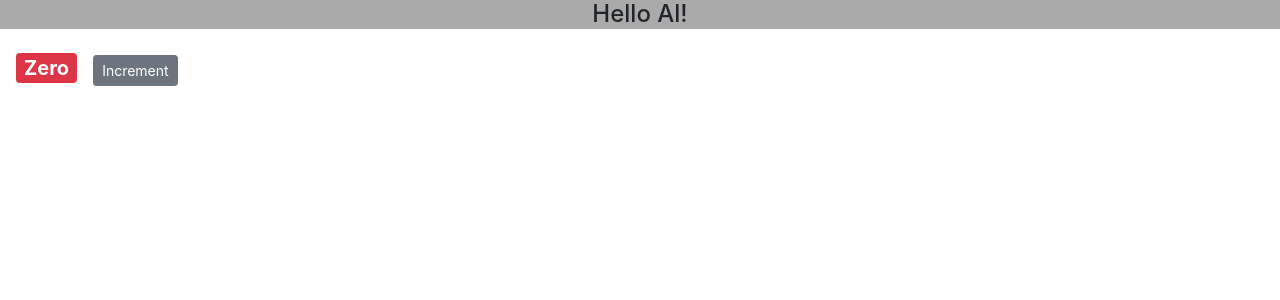
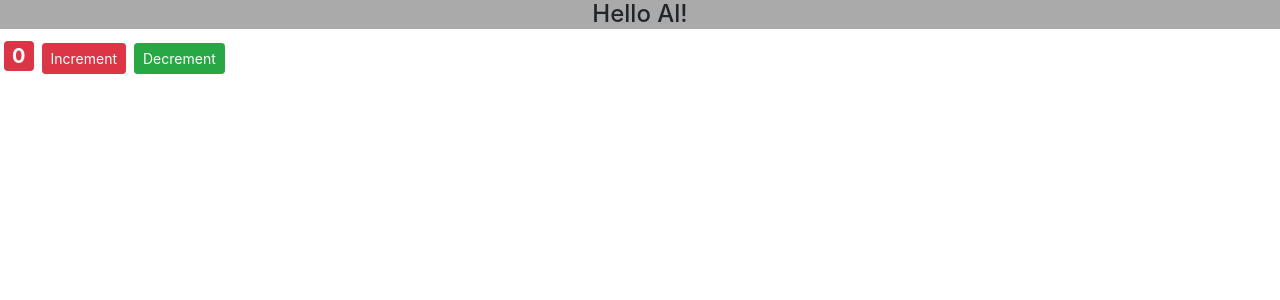
Before and after one commit to alxayeed/my-react, a React (Create React App) app: page / in a window 1280 px wide. Shown: the top 300 px of the page. Built offline with nearby package versions, Linux system fonts and the light colour scheme.

Commit message:
decrement button with dynamic state changes added

```diff
--- a/src/components/counter.jsx
+++ b/src/components/counter.jsx
@@ -1,59 +1,110 @@
 import React, { Component } from "react";
 
 class Counter extends Component {
-
   state = {
     count: 0,
-        tags: ['tag 1', 'tag 2', 'tag 3']
+    tags: ["tag 1", "tag 2", "tag 3"],
   };
 
   style = {
     fontSize: 20,
     fontWeight: "bold",
-    }
+  };
 
   // constructor() {
   //     super()
   //     this.handleIncrement = this.handleIncrement.bind(this);
   // }
 
-    handleIncrement = () =>  {
-        this.setState({ count: this.state.count + 1 })
-    }
+  handleIncrement = () => {
+    this.setState({ count: this.state.count + 1 });
+  };
+
+  handleDecrement = () => {
+    this.setState({ count: this.state.count - 1 });
+  };
 
   render() {
     return (
       <React.Fragment>
-                <h4 style={{ backgroundColor: '#aaa', textAlign: "center" }}>Hello Al!</h4>
+        <h4 style={{ backgroundColor: "#aaa", textAlign: "center" }}>
+          Hello Al!
+        </h4>
 
-                <span style={this.style} className={this.getBadgeClasses()}>{this.formatCount()}</span>
+        <span style={this.style} className={this.getBadgeClasses()}>
+          {this.formatCount()}
+        </span>
 
-                <button onClick={this.handleIncrement} className="btn btn-secondary btn-sm">Increment</button>
+        <button
+          onClick={this.handleIncrement}
+          className={this.getIncrementButtonclasses()}
+        >
+          Increment
+        </button>
+
+        <button
+          onClick={this.handleDecrement}
+          className={this.getDecrementButtonclasses()}
+        >
+          Decrement
+        </button>
       </React.Fragment>
     );
   }
 
   // Dynamic styling
   getBadgeClasses() {
-        let classes = "badge m-3 badge-";
+    let classes = "badge m-1 badge-";
 
-        if (this.state.count === 0) {
-            classes += "danger"
+    if (this.state.count < 3) {
+      classes += "danger";
     } else if (this.state.count < 5) {
-            classes += "warning"
-          } else if (this.state.count <10) {
-            classes += "info"
-        }
-        else {
-            classes += "success"
+      classes += "warning";
+    } else if (this.state.count < 10) {
+      classes += "info";
+    } else {
+      classes += "success";
     }
     // classes += (this.state.count < 5) ? "warning" : "success";
     return classes;
   }
 
+  getIncrementButtonclasses() {
+    let classes = "btn btn-sm m-1 btn-";
+
+    if (this.state.count < 3) {
+      classes += "danger";
+    } else if (this.state.count < 5) {
+      classes += "warning";
+    } else if (this.state.count < 10) {
+      classes += "info";
+    } else {
+      classes += "success";
+    }
+
+    return classes;
+  }
+
+  getDecrementButtonclasses() {
+    let classes = "btn btn-sm m-1 btn-";
+
+    if (this.state.count < 3) {
+      classes += "success";
+    } else if (this.state.count < 5) {
+      classes += "info";
+    } else if (this.state.count < 10) {
+      classes += "warning";
+    } else {
+      classes += "danger";
+    }
+
+    return classes;
+    }
+
+
   formatCount() {
-        const { count } = this.state
-        return count === 0 ? 'Zero ' : count;
+    const { count } = this.state;
+    return count === 0 ? 0 : count;
   }
 }
 
```
Lines whose indentation alone changed are shown as unchanged.
